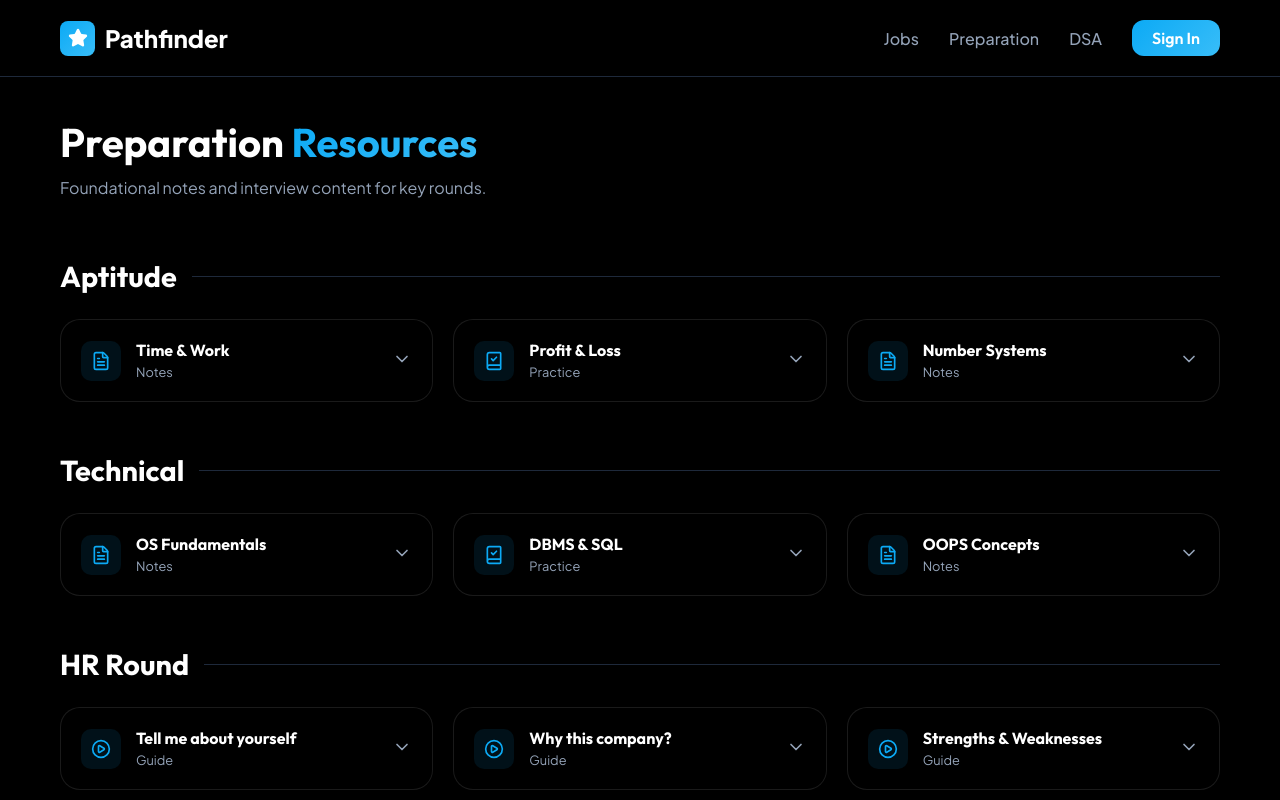
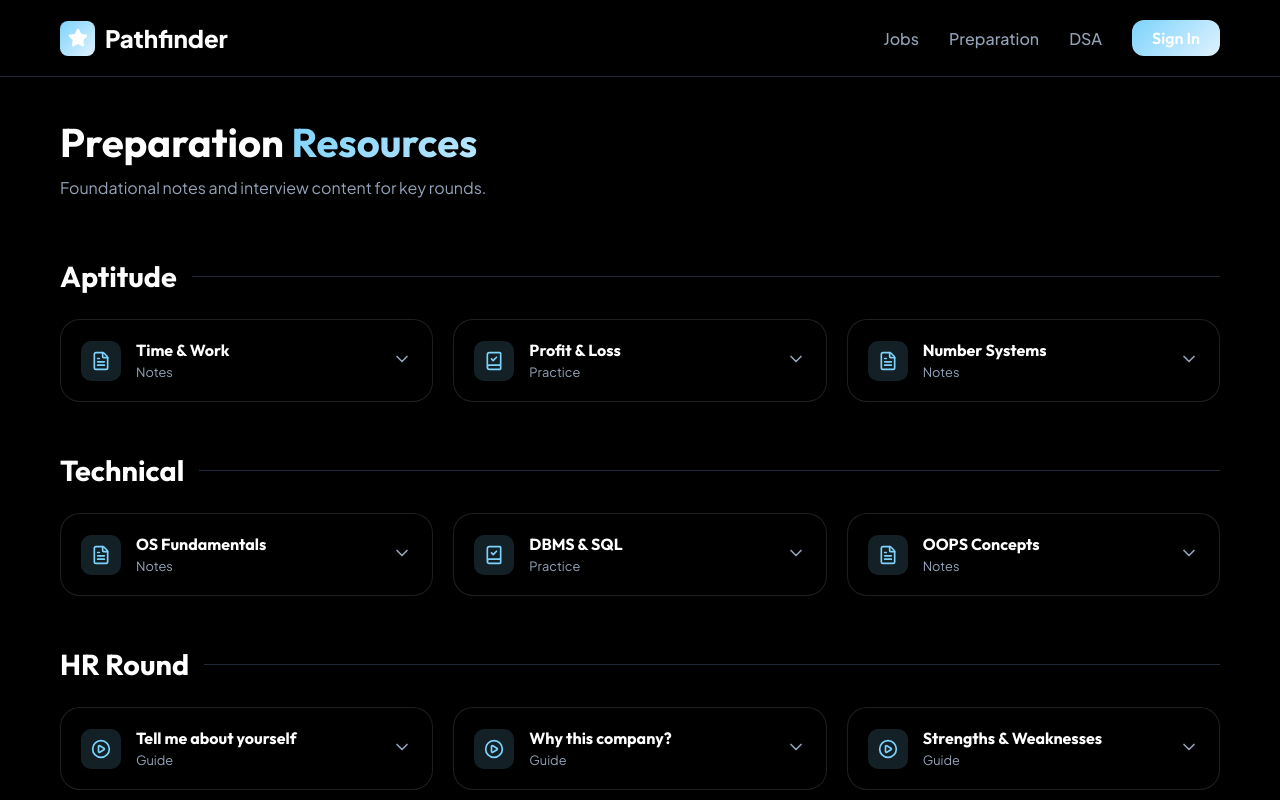
Before and after one commit to ShraddhaRajawat/exo-pathfinder, a React (Vite) app: page /prep in a window 1280 px wide. Shown: the top 800 px of the page. Built offline with nearby package versions, Linux system fonts and the light colour scheme.

Commit message:
Lighten sky blue color theme and update prep content styling

```diff
--- a/src/App.jsx
+++ b/src/App.jsx
@@ -41,25 +41,25 @@ const Home = () => (
 
     <section style={{ display: 'grid', gridTemplateColumns: 'repeat(auto-fit, minmax(280px, 1fr))', gap: '30px', margin: '40px 0' }}>
       <FeatureCard
-        icon={<Briefcase color="#0caaf5" />}
+        icon={<Briefcase color="#7dd3fc" />}
         title="Job Portal"
         desc="Curated job listings from top startups and tech giants with easy apply."
         link="/jobs"
       />
       <FeatureCard
-        icon={<BookOpen color="#0caaf5" />}
+        icon={<BookOpen color="#7dd3fc" />}
         title="Preparation"
         desc="Master Aptitude, Technical, and HR rounds with our expert notes."
         link="/prep"
       />
       <FeatureCard
-        icon={<Building2 color="#0caaf5" />}
+        icon={<Building2 color="#7dd3fc" />}
         title="Hiring Process"
         desc="Step-by-step guides for company-specific interview patterns."
         link="/hiring"
       />
       <FeatureCard
-        icon={<Code2 color="#0caaf5" />}
+        icon={<Code2 color="#7dd3fc" />}
         title="DSA Prep"
         desc="Topic-wise sheets and practice problems to ace coding interviews."
         link="/dsa"
--- a/src/data/prepData.js
+++ b/src/data/prepData.js
@@ -6,19 +6,19 @@ export const prepResources = [
             {
                 title: 'Time & Work',
                 type: 'Notes',
-                color: '#0caaf5',
+                color: '#7dd3fc',
                 content: 'Concept: Work done = Time × Efficiency. Key formulas: If A does work in x days and B in y days, together they take (xy)/(x+y) days. Important for TCS NQT and Amazon OA.'
             },
             {
                 title: 'Profit & Loss',
                 type: 'Practice',
-                color: '#0caaf5',
+                color: '#7dd3fc',
                 content: 'Topics: CP, SP, MP, Discount, Successive Discount. Remember: Profit% = (Profit/CP)×100. Practice problems on dishonest shopkeepers often appear in technical rounds.'
             },
             {
                 title: 'Number Systems',
                 type: 'Notes',
-                color: '#0caaf5',
+                color: '#7dd3fc',
                 content: 'Focus on: Divisibility rules, Unit digit calculation, HCF & LCM, and Remainder Theorem. Concepts like Euler’s Theorem are useful for advanced coding puzzles.'
             }
         ]
@@ -30,19 +30,19 @@ export const prepResources = [
             {
                 title: 'OS Fundamentals',
                 type: 'Notes',
-                color: '#0caaf5',
+                color: '#7dd3fc',
                 content: 'Interview Hotspots: Process vs Thread, Deadlocks (4 conditions), Paging vs Segmentation, and Scheduling Algorithms like Round Robin and SJF.'
             },
             {
                 title: 'DBMS & SQL',
                 type: 'Practice',
-                color: '#0caaf5',
+                color: '#7dd3fc',
                 content: 'Must know: Normalization (1NF to BCNF), ACID properties, Joins (Inner, Left, Right, Full), and Indexing. SQL query practice: Second highest salary, Group By vs Having.'
             },
             {
                 title: 'OOPS Concepts',
                 type: 'Notes',
-                color: '#0caaf5',
+                color: '#7dd3fc',
                 content: 'The 4 Pillars: Abstraction, Encapsulation, Inheritance, and Polymorphism. Be ready to give real-world examples (e.g., Car class for inheritance).'
             }
         ]
@@ -54,19 +54,19 @@ export const prepResources = [
             {
                 title: 'Tell me about yourself',
                 type: 'Guide',
-                color: '#0caaf5',
+                color: '#7dd3fc',
                 content: 'Structure: Past (education/experience), Present (current role/skills), and Future (why this company). Keep it under 2 minutes and focus on achievements.'
             },
             {
                 title: 'Why this company?',
                 type: 'Guide',
-                color: '#0caaf5',
+                color: '#7dd3fc',
                 content: 'Research the company\'s recent news, their values (like Amazon\'s Leadership Principles), and their tech stack. Connect their needs to your goals.'
             },
             {
                 title: 'Strengths & Weaknesses',
                 type: 'Guide',
-                color: '#0caaf5',
+                color: '#7dd3fc',
                 content: 'Strength: Pick a professional skill (e.g., Problem Solving). Weakness: Pick something real but fixable, and show how you are working on it (e.g., Public Speaking).'
             }
         ]
--- a/src/index.css
+++ b/src/index.css
@@ -1,9 +1,11 @@
 @import url('https://fonts.googleapis.com/css2?family=Outfit:wght@300;400;500;600;700;800&family=Plus+Jakarta+Sans:wght@300;400;500;600;700;800&display=swap');
 
 :root {
-  --primary: #0caaf5;
-  --primary-hover: #0ea5e9;
-  --secondary: #38bdf8;
+  --primary: #7dd3fc;
+  /* Very Light Sky Blue */
+  --primary-hover: #bae6fd;
+  --secondary: #e0f2fe;
+  /* Softest Sky Blue */
   --accent: #f8fafc;
   --background: #000000;
   --surface: #0a0a0a;
@@ -11,8 +13,8 @@
   --text: #ffffff;
   --text-muted: #94a3b8;
   --border: #1e293b;
-  --glass: rgba(0, 0, 0, 0.82);
-  --glass-border: rgba(255, 255, 255, 0.1);
+  --glass: rgba(0, 0, 0, 0.85);
+  --glass-border: rgba(255, 255, 255, 0.12);
 }
 
 * {
@@ -79,7 +81,7 @@ h6 {
 }
 
 .gradient-text {
-  background: linear-gradient(135deg, #0caaf5, #38bdf8);
+  background: linear-gradient(135deg, #7dd3fc, #bae6fd);
   -webkit-background-clip: text;
   background-clip: text;
   -webkit-text-fill-color: transparent;
--- a/src/pages/PrepPage.jsx
+++ b/src/pages/PrepPage.jsx
@@ -42,7 +42,7 @@ const PrepPage = () => {
                                             flexDirection: 'column',
                                             cursor: 'pointer',
                                             border: isExpanded ? '1px solid var(--primary)' : '1px solid var(--glass-border)',
-                                            background: isExpanded ? 'rgba(12, 170, 245, 0.05)' : 'var(--glass)'
+                                            background: isExpanded ? 'rgba(125, 211, 252, 0.08)' : 'var(--glass)'
                                         }}
                                         onClick={() => toggleExpand(section.id, index)}
                                     >
@@ -52,7 +52,7 @@ const PrepPage = () => {
                                                     width: '40px',
                                                     height: '40px',
                                                     borderRadius: '10px',
-                                                    background: 'rgba(12, 170, 245, 0.1)',
+                                                    background: 'rgba(125, 211, 252, 0.15)',
                                                     display: 'flex',
                                                     alignItems: 'center',
                                                     justifyContent: 'center',
```
